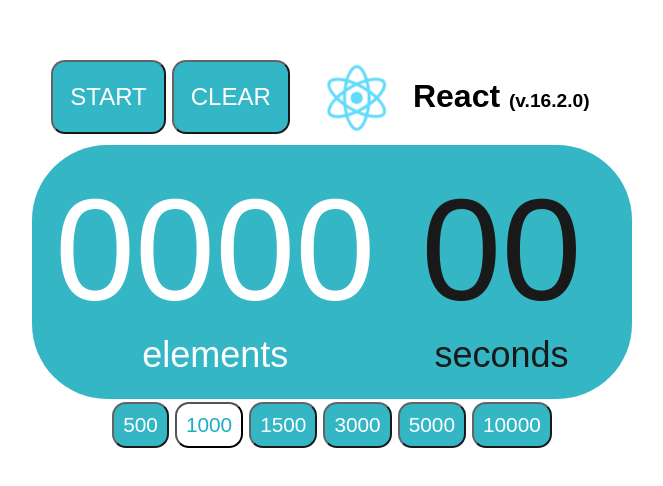
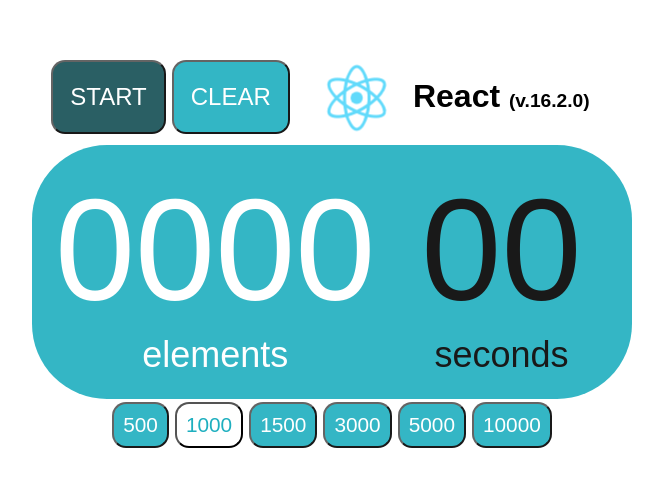
Before and after one commit to acamposruiz/javascripts-frameworks-performance-tests, a React (Create React App) app in the folder react-test/: page / in a window 1280 px wide. Shown: the part 146-632 px from the top of the page, without its empty margins (308-971 px from the left). Built offline with nearby package versions, Linux system fonts and the light colour scheme.

Commit message:
React - CSS - Start button

```diff
--- a/react-test/src/App.css
+++ b/react-test/src/App.css
@@ -144,6 +144,10 @@
     opacity: 1;
 }
 
+.controls button.no-active {
+    background-color: #134e54;
+}
+
 @media (max-width: 1200px) {
     html {
         font-size: 13px;
```
